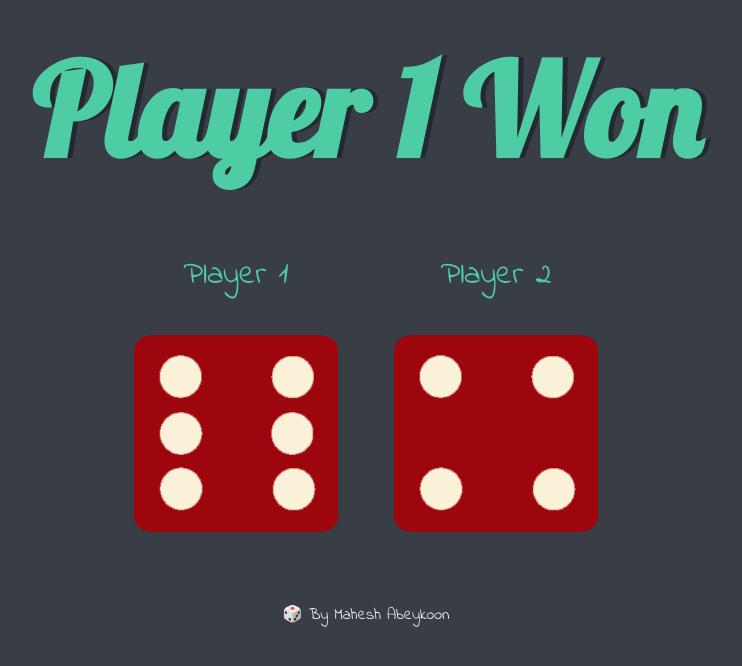
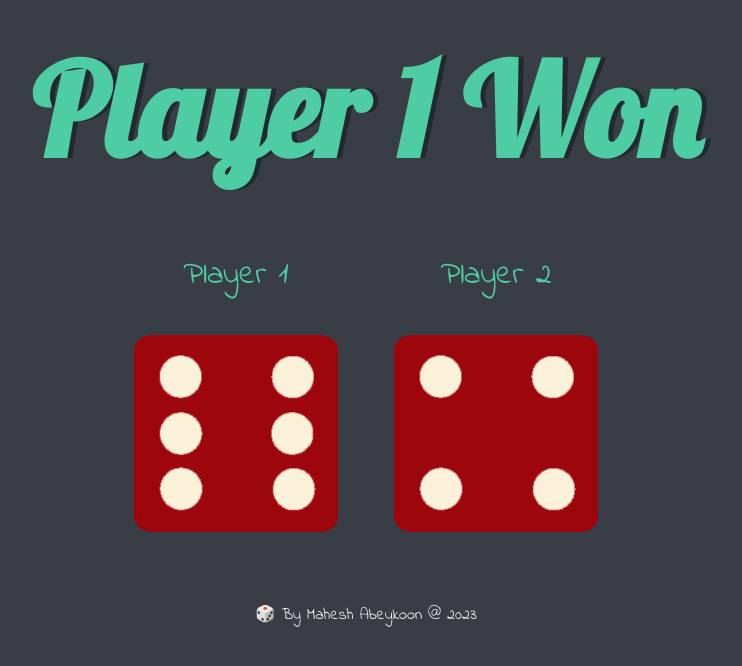
Before and after one commit to Mahesh-Abeykoon/javascript-simple-challenges, a plain HTML site: page index.html in a window 1280 px wide. Shown: the whole page, without its empty margins (274-1016 px from the left). Drawn offline with Linux system fonts and the light colour scheme.

Commit message:
Update footer

```diff
--- a/index.html
+++ b/index.html
@@ -25,5 +25,5 @@
 
   <script src="dice.js"></script>
   </body>
-  <footer> 🎲 By Mahesh Abeykoon </footer>
+  <footer> 🎲 By Mahesh Abeykoon @ 2023 </footer>
 </html>
```
